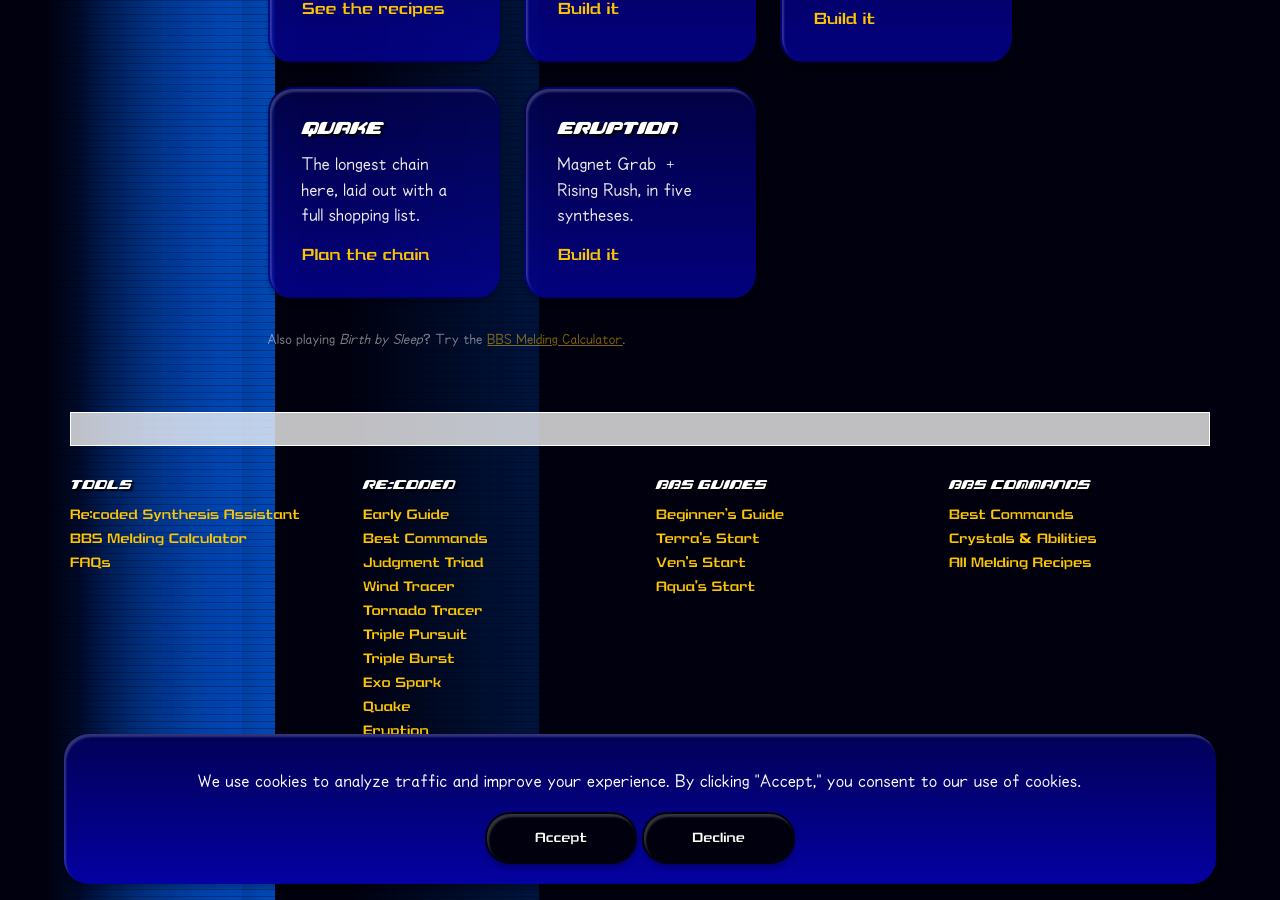
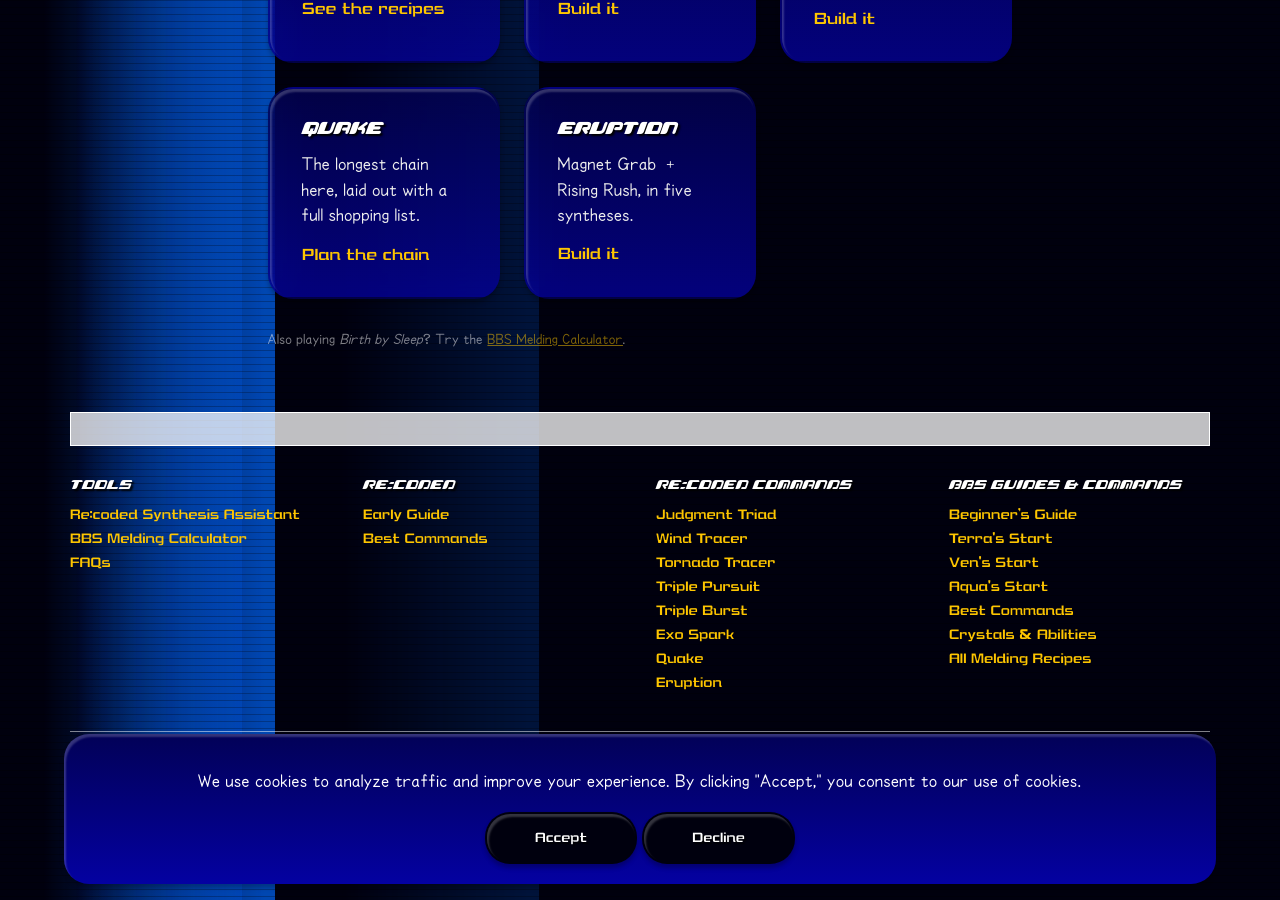
Before and after one commit to somaij/bbs-fusion-simulator, a Jekyll site: the page built from recoded.md, in a window 1280 px wide and 900 px high, scrolled down 1883 px. Built offline with Jekyll 4.4.1, drawn with Linux system fonts in a browser that asks for light colours.

Commit message:
Rework Re:coded footer and drop BBS suffix from Re:coded titles
Footer: give the eight Re:coded command guides their own column, keep
Re:coded to the early guide and best commands, and merge the BBS Guides
and BBS Commands columns into one.

Titles: the recoded layout now writes its own <title> and calls
{% seo title=false %}, so jekyll-seo-tag no longer appends the site name
("Kingdom Hearts Birth by Sleep Melding Calculator") to Re:coded pages.
og:title, canonical and JSON-LD are unchanged. This applies to every page
on the recoded layout, not only the new command guides.

Co-Authored-By: Claude Sonnet 5.5 <noreply@anthropic.com>

```diff
--- a/_layouts/recoded.html
+++ b/_layouts/recoded.html
@@ -12,7 +12,8 @@
 <link rel="manifest" href="/site.webmanifest">
 <script async src="https://pagead2.googlesyndication.com/pagead/js/adsbygoogle.js?client=ca-pub-7650631025891864"
      crossorigin="anonymous"></script>
-{% seo %}
+<title>{{ page.title | escape }}</title>
+{% seo title=false %}
 </head>
 
   <body class="recoded-page">
@@ -71,6 +72,9 @@
                     <span class="footer-col-title">Re:coded</span>
                     <a href="/recoded-early-guide">Early Guide</a>
                     <a href="/recoded-best-commands">Best Commands</a>
+                </div>
+                <div class="footer-col">
+                    <span class="footer-col-title">Re:coded Commands</span>
                     <a href="/recoded-judgment-triad">Judgment Triad</a>
                     <a href="/recoded-wind-tracer">Wind Tracer</a>
                     <a href="/recoded-tornado-tracer">Tornado Tracer</a>
@@ -81,14 +85,11 @@
                     <a href="/recoded-eruption">Eruption</a>
                 </div>
                 <div class="footer-col">
-                    <span class="footer-col-title">BBS Guides</span>
+                    <span class="footer-col-title">BBS Guides &amp; Commands</span>
                     <a href="/beginners-guide">Beginner’s Guide</a>
                     <a href="/terra-early-guide">Terra's Start</a>
                     <a href="/ventus-early-guide">Ven's Start</a>
                     <a href="/aqua-early-guide">Aqua's Start</a>
-                </div>
-                <div class="footer-col">
-                    <span class="footer-col-title">BBS Commands</span>
                     <a href="/best-commands">Best Commands</a>
                     <a href="/crystals">Crystals &amp; Abilities</a>
                     <a href="/melding-recipes">All Melding Recipes</a>
```
